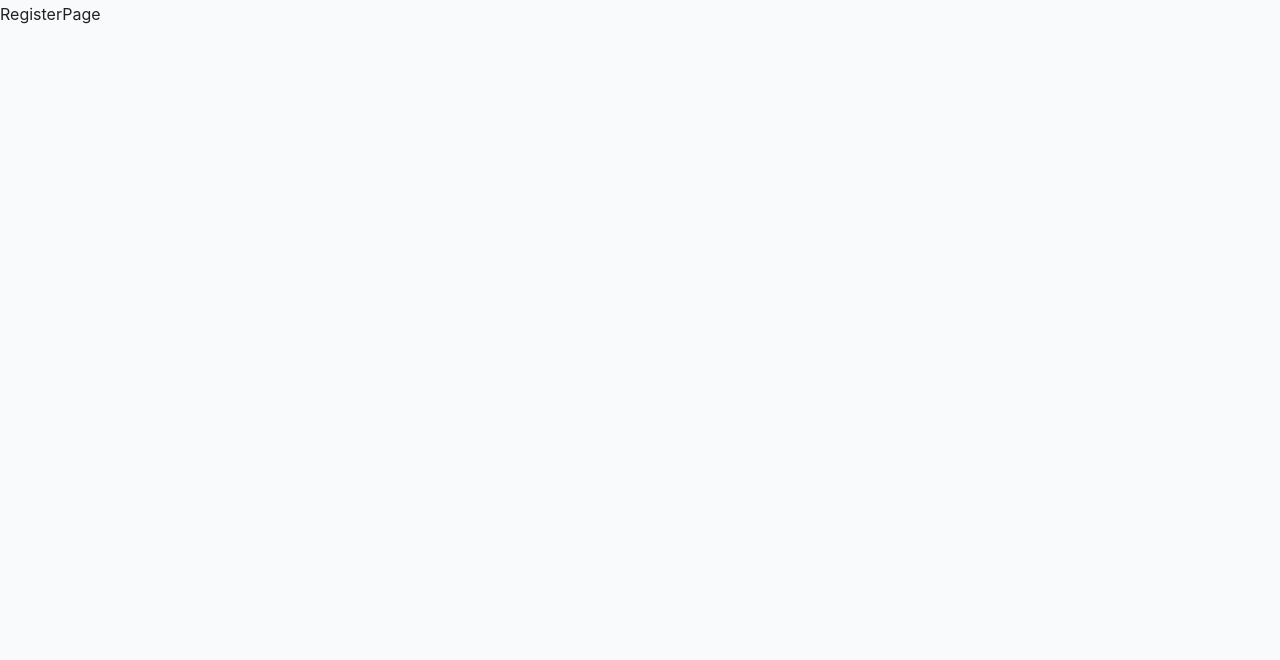
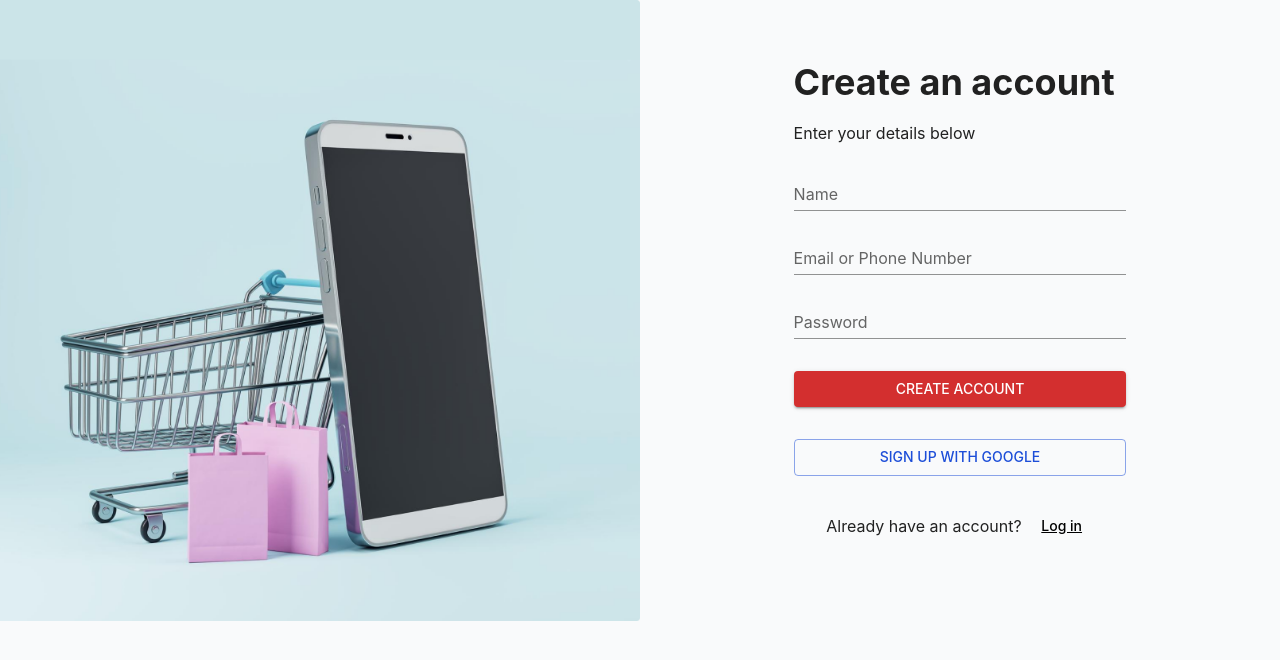
Before and after one commit to muskanmi/marketBase, a Next.js app in the folder frontend/: page /register in a window 1280 px wide. Shown: the top 660 px of the page. Built offline with nearby package versions, Linux system fonts and the light colour scheme.

Commit message:
added login and register

```diff
--- a/frontend/pages/login.js
+++ b/frontend/pages/login.js
@@ -32,7 +32,7 @@ const LoginPage = () => {
             autoComplete="off"
           >
             <Typography variant="h1" component="h2" align="left">
-              Create an account
+              Log in to Exclusive
             </Typography>
             <Typography variant="body1" align="left" sx={{ width: "100%" }}>
               Enter your details below
@@ -78,9 +78,10 @@ const LoginPage = () => {
                   ml: 1,
                   textTransform: "none",
                   textDecoration: "underline",
+                  color: "#000"
                 }}
               >
-                Login
+                Log in
               </Button>
             </Box>
           </Box>
--- a/frontend/pages/register.js
+++ b/frontend/pages/register.js
@@ -1,7 +1,94 @@
 import React from "react";
+import logo_image from "../public/images/Side_Image.png";
+import Image from "next/image";
+import { Box, Typography } from "@mui/material";
+import TextField from "@mui/material/TextField";
+import Button from "@mui/material/Button";
 
 const RegisterPage = () => {
-  return <div>RegisterPage</div>;
+  return (
+    <section className="overflow-x-hidden">
+      <div className="flex flex-col items-center justify-between w-full md:flex-row">
+        <div className="w-full md:w-1/2">
+          <Image
+            src={logo_image}
+            alt="login image"
+            style={{ maxWidth: "100%", height: "auto" }}
+          />
+        </div>
+        <div className="w-full md:w-1/2 flex items-center justify-center">
+          <Box
+            component="form"
+            sx={{
+              display: "flex",
+              flexDirection: "column",
+              alignItems: "center",
+              width: "100%",
+              maxWidth: "70%",
+              padding: 2,
+              "& > :not(style)": { mb: 2, width: "80%" },
+            }}
+            noValidate
+            autoComplete="off"
+          >
+            <Typography variant="h1" component="h2" align="left">
+              Create an account
+            </Typography>
+            <Typography variant="body1" align="left" sx={{ width: "100%" }}>
+              Enter your details below
+            </Typography>
+            <TextField id="name" label="Name" variant="standard" />
+            <TextField
+              id="email"
+              label="Email or Phone Number"
+              variant="standard"
+            />
+            <TextField
+              id="password"
+              label="Password"
+              variant="standard"
+              type="password"
+            />
+
+            <Button
+              variant="contained"
+              color="error"
+              sx={{ mt: 2, width: "80%" }}
+            >
+              Create Account
+            </Button>
+            <Button
+              variant="outlined"
+              color="primary"
+              sx={{ mt: 2, width: "80%" }}
+            >
+              Sign up with Google
+            </Button>
+            <Box
+              display="flex"
+              justifyContent="center"
+              alignItems="center"
+              sx={{ width: "100%", mt: 2 }}
+            >
+              <Typography variant="body1">Already have an account?</Typography>
+              <Button
+                variant="text"
+                color="primary"
+                sx={{
+                  ml: 1,
+                  textTransform: "none",
+                  textDecoration: "underline",
+                  color: "#000"
+                }}
+              >
+                Log in
+              </Button>
+            </Box>
+          </Box>
+        </div>
+      </div>
+    </section>
+  );
 };
 
 export default RegisterPage;
```
